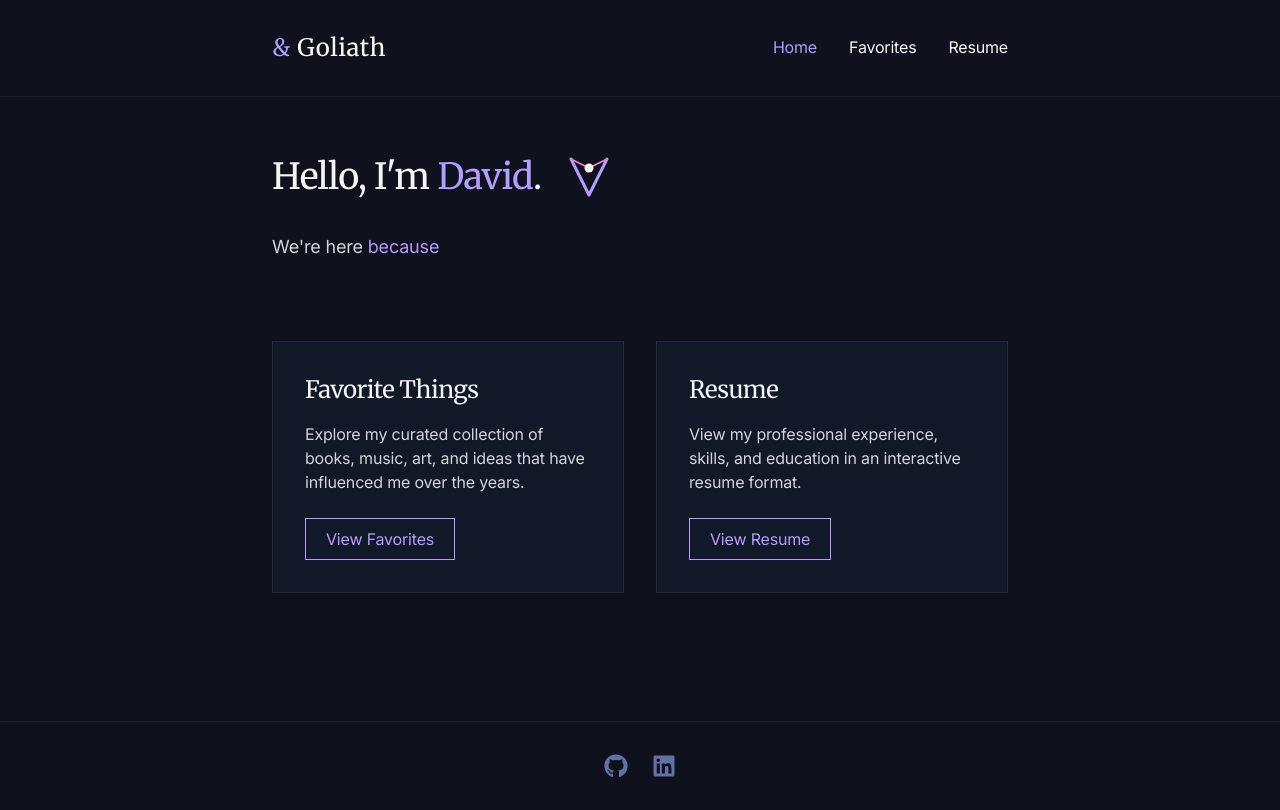
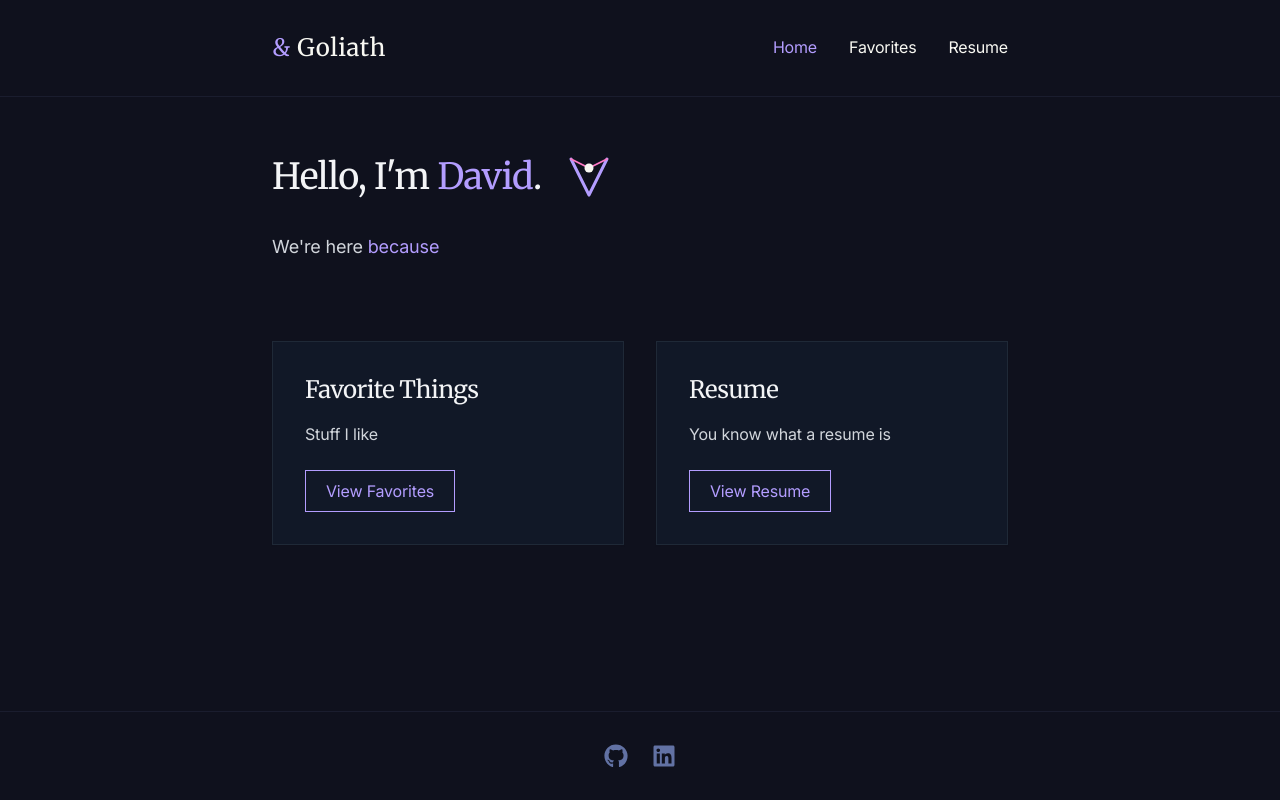
Before and after one commit to David3748/AndGoliath, a Next.js app: page / in a window 1280 px wide. Built offline with nearby package versions, Linux system fonts and the light colour scheme.

Commit message:
words words words

```diff
--- a/src/pages/favorites.tsx
+++ b/src/pages/favorites.tsx
@@ -38,7 +38,7 @@ const Favorites: NextPage = () => {
         </h1>
 
         <p className="text-comment mb-6 md:mb-10 leading-relaxed text-sm md:text-base">
-          Here are 5 random favorites from my collection. Refresh to see different ones!
+          These are a few of my favorite things
         </p>
 
         <div className="space-y-6">
--- a/src/pages/index.tsx
+++ b/src/pages/index.tsx
@@ -40,7 +40,7 @@ const Home: NextPage = () => {
           </h2>
 
           <p className="text-gray-300 mb-4 md:mb-6 text-sm md:text-base">
-            Explore my curated collection of books, music, art, and ideas that have influenced me over the years.
+            Stuff I like
           </p>
 
           <Link href="/favorites">
@@ -65,7 +65,7 @@ const Home: NextPage = () => {
           </h2>
 
           <p className="text-gray-300 mb-4 md:mb-6 text-sm md:text-base">
-            View my professional experience, skills, and education in an interactive resume format.
+            You know what a resume is
           </p>
 
           <Link href="/resume">
```
